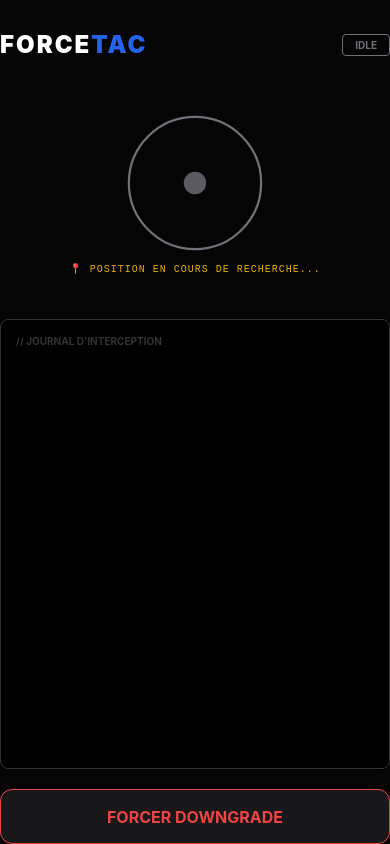
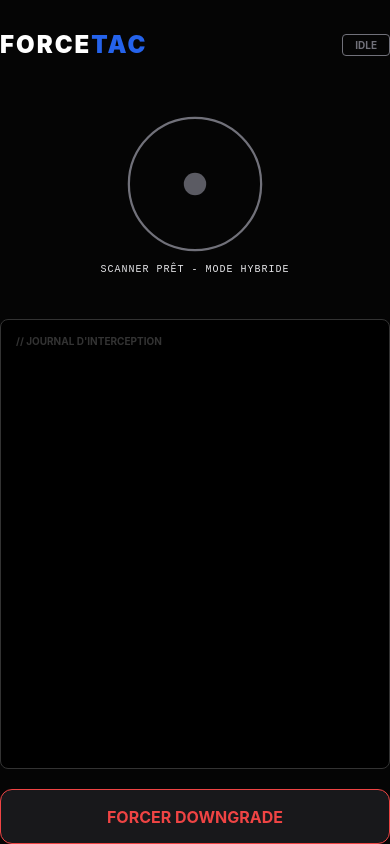
Before and after one commit to Oxsilaris06/ForceTac, a React Native app: screen / in a window 390 px wide. Built offline with nearby package versions, Linux system fonts and the light colour scheme.

Commit message:
Update App.tsx

```diff
--- a/App.tsx
+++ b/App.tsx
@@ -4,7 +4,6 @@ import {
   SafeAreaView, StatusBar, Animated, Platform, PermissionsAndroid
 } from 'react-native';
 import ReactNativeHapticFeedback from "react-native-haptic-feedback";
-import Geolocation from 'react-native-geolocation-service';
 import { NativeModules, DeviceEventEmitter } from 'react-native';
 
 const { NfcModule } = NativeModules;
@@ -25,7 +24,6 @@ const hapticOpts = { enableVibrateFallback: true, ignoreAndroidSystemSettings: t
 export default function App() {
   const [status, setStatus] = useState<'IDLE' | 'SCANNING' | 'CRACKING' | 'SUCCESS' | 'ERROR'>('IDLE');
   const [logs, setLogs] = useState<{msg: string, type: string, time: string}[]>([]);
-  const [location, setLocation] = useState<{latitude: number, longitude: number} | null>(null);
   const [recoveredKey, setRecoveredKey] = useState<string | null>(null);
 
   const pulseAnim = useRef(new Animated.Value(1)).current;
@@ -38,7 +36,10 @@ export default function App() {
       ])
     ).start();
 
-    requestPermissions();
+    // Init par défaut (Paris) pour le moteur natif, car GPS désactivé pour stabilité build
+    if (NfcModule && NfcModule.updateLocation) {
+        NfcModule.updateLocation(48.85, 2.35);
+    }
 
     const sub = DeviceEventEmitter.addListener('onNfcEvent', (e) => {
       handleNfcEvent(e);
@@ -46,29 +47,6 @@ export default function App() {
 
     return () => sub.remove();
   }, []);
-
-  const requestPermissions = async () => {
-    if (Platform.OS === 'android') {
-      const granted = await PermissionsAndroid.request(PermissionsAndroid.PERMISSIONS.ACCESS_FINE_LOCATION);
-      if (granted === PermissionsAndroid.RESULTS.GRANTED) {
-        Geolocation.getCurrentPosition(
-          (position) => {
-            const { latitude, longitude } = position.coords;
-            setLocation({ latitude, longitude });
-            // Envoi de la position réelle au module natif
-            if (NfcModule && NfcModule.updateLocation) {
-                NfcModule.updateLocation(latitude, longitude);
-                addLog(`GPS LOCKED: ${latitude.toFixed(4)}, ${longitude.toFixed(4)}`, 'info');
-            }
-          },
-          (error) => addLog(`GPS ERROR: ${error.message}`, 'danger'),
-          { enableHighAccuracy: true, timeout: 15000, maximumAge: 10000 }
-        );
-      } else {
-        addLog("GPS REFUSÉ - Dictionnaire local désactivé", 'danger');
-      }
-    }
-  };
 
   const handleNfcEvent = (e: any) => {
     switch(e.type) {
@@ -96,6 +74,10 @@ export default function App() {
         setStatus('ERROR');
         addLog(`ERREUR: ${e.message}`, 'danger');
         break;
+      case 'SUCCESS':
+         addLog(`SUCCÈS: ${e.message}`, 'success');
+         ReactNativeHapticFeedback.trigger("notificationSuccess", hapticOpts);
+         break;
     }
   };
 
@@ -135,10 +117,8 @@ export default function App() {
         <Animated.View style={[styles.radarCircle, { transform: [{ scale: pulseAnim }], borderColor: getStatusColor() }]}>
           <View style={[styles.radarCore, { backgroundColor: getStatusColor() }]} />
         </Animated.View>
-        <Text style={[styles.radarText, { color: location ? COLORS.TEXT : COLORS.WARNING }]}>
-          {location
-            ? `CIBLE: ${location.latitude.toFixed(4)} / ${location.longitude.toFixed(4)}`
-            : "📍 POSITION EN COURS DE RECHERCHE..."}
+        <Text style={[styles.radarText, { color: COLORS.TEXT }]}>
+          SCANNER PRÊT - MODE HYBRIDE
         </Text>
       </View>
 
```
